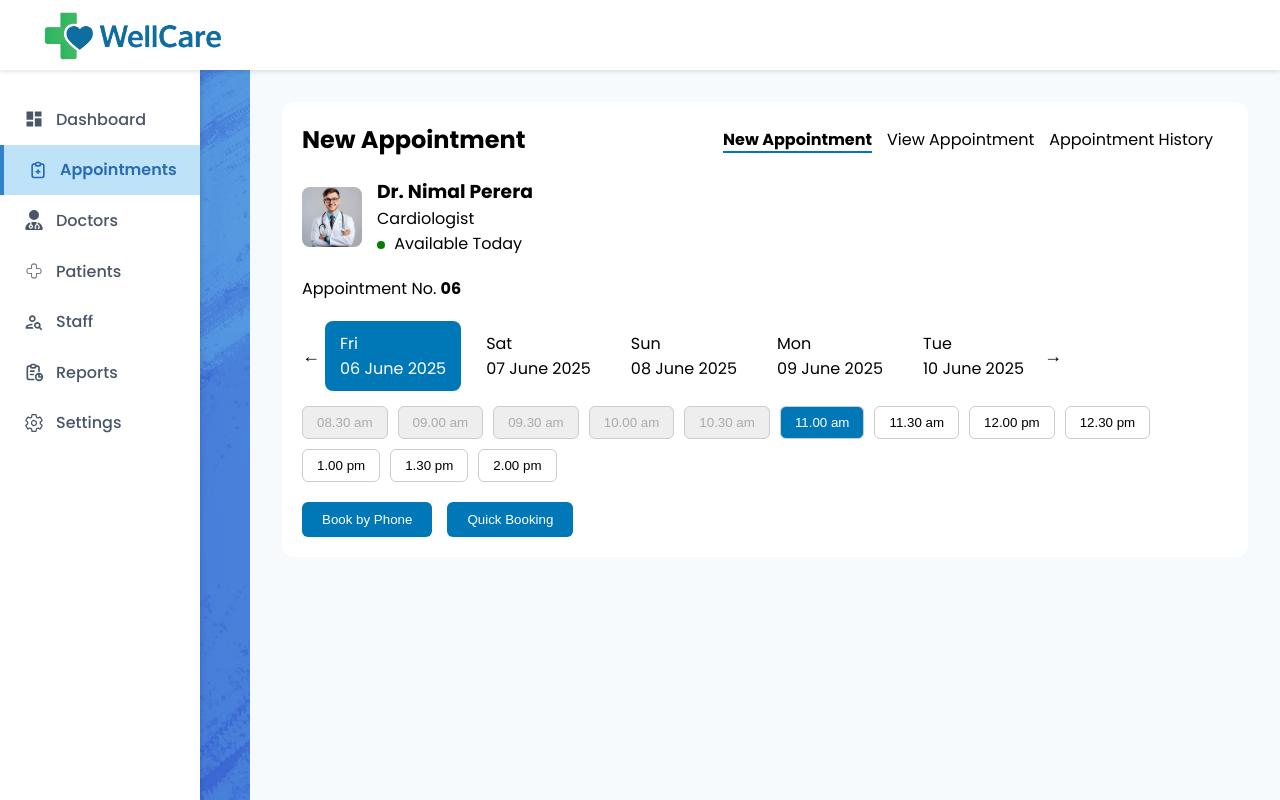
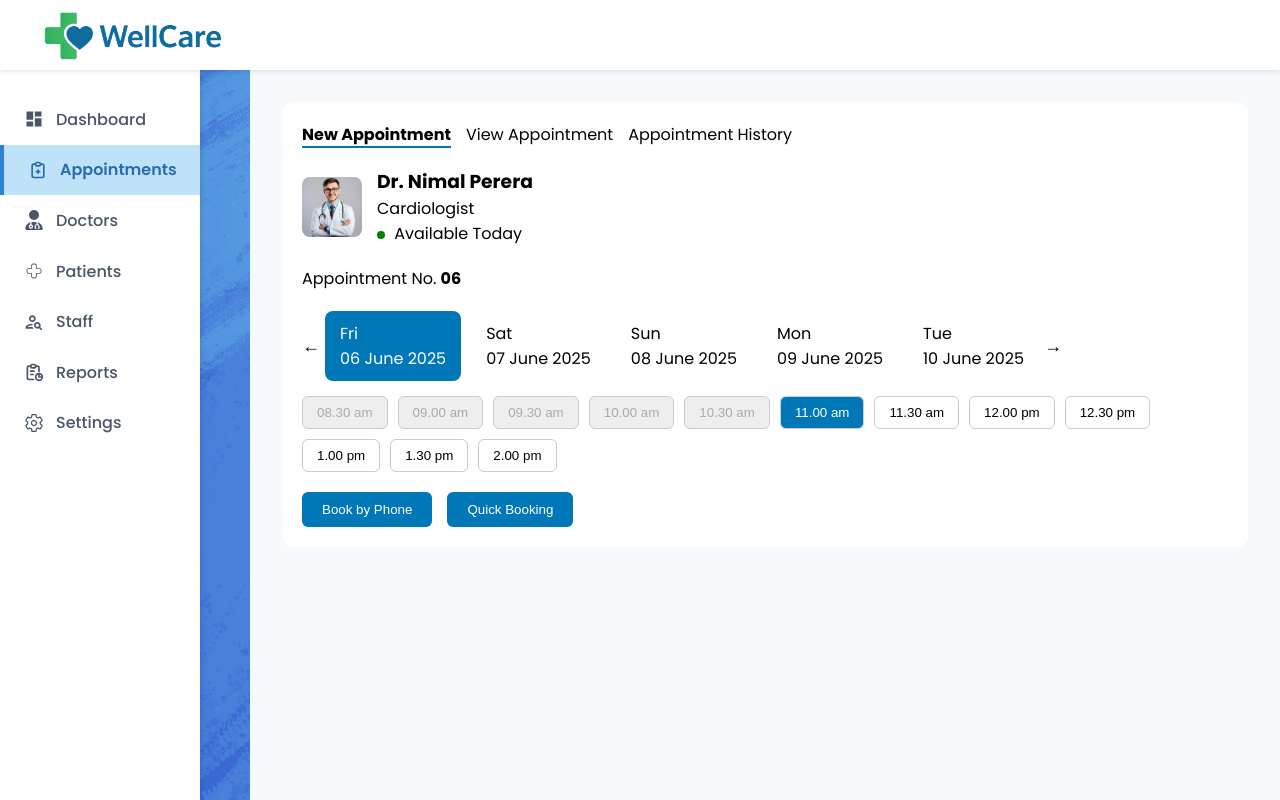
Before and after one commit to diNeLlIi/Hospital-Frontend, a React (Create React App) app in the folder my-react-app/: page /appointments in a window 1280 px wide. Built offline with nearby package versions, Linux system fonts and the light colour scheme.

Commit message:
doctor's appointtent

```diff
--- a/my-react-app/src/Pages/ViewAppointment/ViewAppointment.jsx
+++ b/my-react-app/src/Pages/ViewAppointment/ViewAppointment.jsx
@@ -2,7 +2,7 @@
 import React, { useState } from "react";
 import Layout from "../../Components/Layout/Layout";
 import "./ViewAppointment.css";
-import doctorImg from "../../Components/Assets/docImg.png"; // Add doctor image in Assets
+import doctorImg from "../../Components/Assets/docImg.png";
 
 const Appointment = () => {
   const [selectedDate, setSelectedDate] = useState("06 June 2025");
@@ -35,7 +35,7 @@ const Appointment = () => {
     <Layout pageTitle="Appointment">
       <div className="appointment-container">
         <div className="appointment-header">
-          <h2>New Appointment</h2>
+
           <div className="appointment-tabs">
             <span className="active-tab">New Appointment</span>
             <span>View Appointment</span>
```
